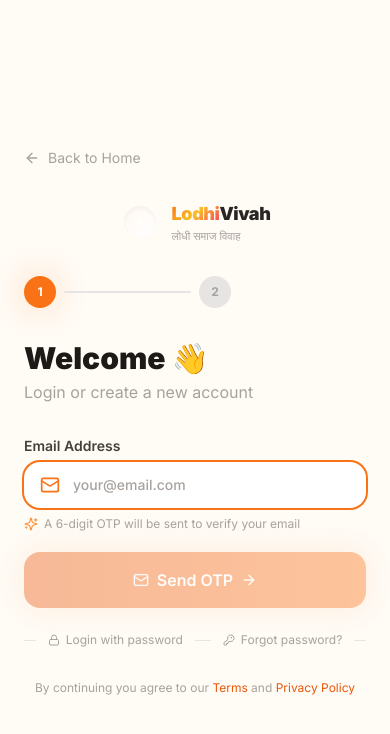
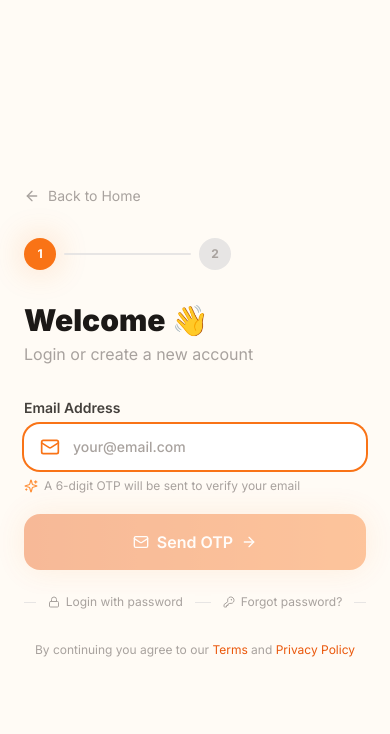
Before and after one commit to shubhamsulakhe/lodhivivah, a Next.js app: page /login in a window 390 px wide. Shown: the top 734 px of the page. Built offline with nearby package versions, Linux system fonts and the light colour scheme.

Commit message:
login screen fix

```diff
--- a/app/login/page.tsx
+++ b/app/login/page.tsx
@@ -273,8 +273,6 @@ export default function LoginPage() {
             <ArrowLeft className="w-4 h-4 group-hover:-translate-x-0.5 transition-transform" />
             Back to Home
           </Link>
-
-          <div className="lg:hidden mb-8 flex justify-center"><Logo size="md" /></div>
 
           {/* Progress steps */}
           {step !== 'reset-password' && (
```
